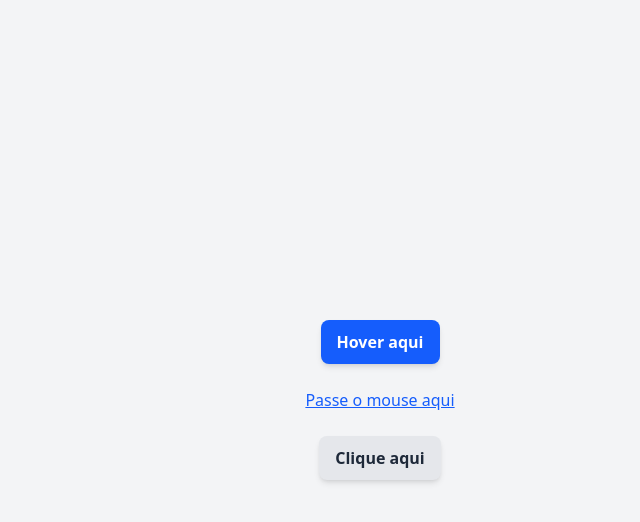
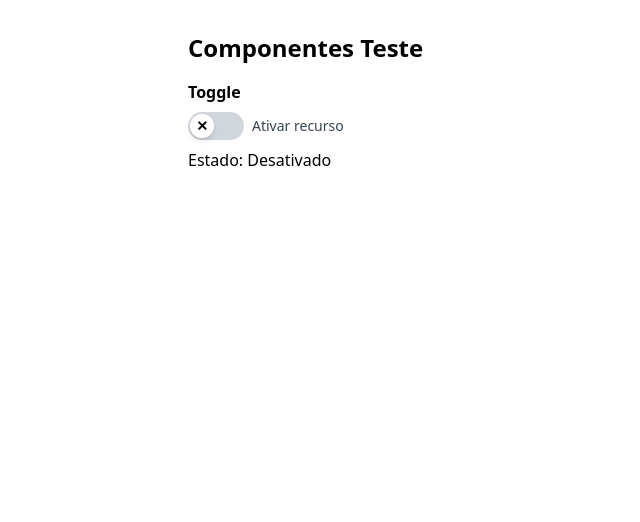
Before and after one commit to brenodev2007/UiKit, a React (Vite) app in the folder ui-kit/: page / in a window 1280 px wide. Shown: the top 522 px of the page, without its empty margins (260-900 px from the left). Built offline with nearby package versions, Linux system fonts and the light colour scheme.

Commit message:
Melhorias no input

```diff
--- a/ui-kit/src/App.tsx
+++ b/ui-kit/src/App.tsx
@@ -1,35 +1,29 @@
 import { useState } from "react";
-import Tooltip from "./components/feedbacks/Tooltip";
-import Button from "./components/button/Button";
+import Toggle from "./components/input/Toggle";
 
 export default function App() {
-  const [clickCount, setClickCount] = useState(0);
+  const [toggleValue, setToggleValue] = useState(false);
 
   return (
-    <div className="min-h-screen flex flex-col items-center justify-center gap-6 p-6 bg-gray-100">
-      {/* Tooltip no hover */}
-      <Tooltip content="Este é um botão de teste" position="top" delay={300}>
-        <Button variant="primary" size="md">
-          Hover aqui
-        </Button>
-      </Tooltip>
+    <div className="p-8 space-y-8 max-w-md mx-auto font-sans">
+      <h1 className="text-2xl font-bold mb-4">Componentes Teste</h1>
 
-      {/* Tooltip em texto */}
-      <Tooltip content="Mensagem explicativa" position="right">
-        <span className="underline cursor-pointer text-blue-600">
-          Passe o mouse aqui
-        </span>
-      </Tooltip>
-
-      {/* Tooltip com ação de click */}
-      <Tooltip content={`Você clicou ${clickCount} vezes`} position="bottom">
-        <Button
-          variant="secondary"
-          onClick={() => setClickCount((prev) => prev + 1)}
-        >
-          Clique aqui
-        </Button>
-      </Tooltip>
+      {/* Toggle */}
+      <div className="space-y-2">
+        <h2 className="font-semibold">Toggle</h2>
+        <Toggle
+          checked={toggleValue}
+          onChange={setToggleValue}
+          label="Ativar recurso"
+          labelPosition="right"
+          withIcons
+          onIcon="✓"
+          offIcon="✕"
+          variant="primary"
+          size="md"
+        />
+        <p>Estado: {toggleValue ? "Ativado" : "Desativado"}</p>
+      </div>
     </div>
   );
 }
--- a/ui-kit/src/components/input/Radio.tsx
+++ b/ui-kit/src/components/input/Radio.tsx
@@ -1,4 +1,4 @@
-import React from "react";
+import React, { useRef, useEffect } from "react";
 
 export interface RadioProps {
   value: string;
@@ -6,7 +6,10 @@ export interface RadioProps {
   children: React.ReactNode;
   name?: string;
   checked?: boolean;
-  onChange?: (value: string) => void;
+  onChange?: (
+    value: string,
+    event?: React.ChangeEvent<HTMLInputElement>
+  ) => void;
   className?: string;
   variant?: "primary" | "success" | "danger" | "warning";
   size?: "sm" | "md" | "lg";
@@ -23,112 +26,88 @@ export function Radio({
   variant = "primary",
   size = "md",
 }: RadioProps) {
-  const handleChange = () => {
-    if (!disabled && onChange) {
-      onChange(value);
-    }
-  };
+  const inputRef = useRef<HTMLInputElement>(null);
+  const isControlled = checked !== undefined;
+  const actualChecked = isControlled ? checked : inputRef.current?.checked;
 
-  // Configurações de variante
   const variantStyles = {
     primary: {
       checked: "border-blue-600 bg-blue-600",
-      hover: "hover:border-blue-400",
+      hover: "hover:border-blue-400 focus:ring-blue-500",
     },
     success: {
       checked: "border-green-600 bg-green-600",
-      hover: "hover:border-green-400",
+      hover: "hover:border-green-400 focus:ring-green-500",
     },
     danger: {
       checked: "border-red-600 bg-red-600",
-      hover: "hover:border-red-400",
+      hover: "hover:border-red-400 focus:ring-red-500",
     },
     warning: {
       checked: "border-yellow-500 bg-yellow-500",
-      hover: "hover:border-yellow-400",
+      hover: "hover:border-yellow-400 focus:ring-yellow-500",
     },
   };
 
-  // Configurações de tamanho
   const sizeStyles = {
-    sm: {
-      radio: "h-3 w-3",
-      dot: "w-1 h-1",
-      text: "text-xs",
-    },
-    md: {
-      radio: "h-4 w-4",
-      dot: "w-1.5 h-1.5",
-      text: "text-sm",
-    },
-    lg: {
-      radio: "h-5 w-5",
-      dot: "w-2 h-2",
-      text: "text-base",
-    },
+    sm: { radio: "h-3 w-3", dot: "w-1 h-1", text: "text-xs" },
+    md: { radio: "h-4 w-4", dot: "w-1.5 h-1.5", text: "text-sm" },
+    lg: { radio: "h-5 w-5", dot: "w-2 h-2", text: "text-base" },
+  };
+
+  const handleChange = (event: React.ChangeEvent<HTMLInputElement>) => {
+    if (disabled) return;
+    if (onChange) onChange(value, event);
   };
 
   return (
     <label
-      className={`
-        flex items-center
-        ${disabled ? "cursor-not-allowed opacity-60" : "cursor-pointer"}
-        ${className}
-      `}
+      className={`flex items-center ${
+        disabled ? "cursor-not-allowed opacity-60" : "cursor-pointer"
+      } ${className}`}
     >
-      {/* Input escondido visualmente mas acessível */}
+      {/* Input real */}
       <input
+        ref={inputRef}
         type="radio"
+        name={name}
         value={value}
-        name={name}
-        checked={checked}
+        checked={actualChecked}
         onChange={handleChange}
         disabled={disabled}
         className="sr-only"
+        aria-checked={actualChecked}
+        role="radio"
       />
 
-      {/* Radio customizado */}
+      {/* Radio visual customizado */}
       <span
         className={`
-          relative
-          rounded-full
-          border-2
-          transition-all
-          duration-200
-          flex
-          items-center
-          justify-center
+          relative rounded-full border-2 flex items-center justify-center
           ${sizeStyles[size].radio}
+          ${disabled ? "border-gray-300 bg-gray-100" : ""}
           ${
-            checked
+            actualChecked
               ? variantStyles[variant].checked
               : "border-gray-300 bg-white"
           }
-          ${disabled ? "border-gray-300 bg-gray-100" : ""}
-          ${!disabled && !checked ? variantStyles[variant].hover : ""}
+          ${!disabled ? variantStyles[variant].hover : ""}
+          transition-all duration-200
+          focus:outline-none focus:ring-2 focus:ring-offset-2
         `}
       >
-        {/* Ponto central quando selecionado */}
-        {checked && (
+        {actualChecked && (
           <span
-            className={`
-              rounded-full
-              bg-white
-              transition-all
-              duration-200
-              ${sizeStyles[size].dot}
-            `}
+            className={`rounded-full bg-white ${sizeStyles[size].dot} transition-all duration-200`}
           />
         )}
       </span>
 
+      {/* Label do Radio */}
       <span
-        className={`
-          ml-2
-          font-medium
-          ${disabled ? "text-gray-400" : "text-gray-700"}
-          ${sizeStyles[size].text}
-        `}
+        className={`ml-2 font-medium ${
+          disabled ? "text-gray-400" : "text-gray-700"
+        } ${sizeStyles[size].text}`}
       >
         {children}
       </span>
--- a/ui-kit/src/components/input/RadioGroup.tsx
+++ b/ui-kit/src/components/input/RadioGroup.tsx
@@ -1,7 +1,8 @@
 import React from "react";
+import type { Radio, RadioProps } from "./Radio";
 
 interface RadioGroupProps {
-  children: React.ReactNode;
+  children: React.ReactElement<RadioProps>[] | React.ReactElement<RadioProps>;
   value?: string;
   defaultValue?: string;
   onChange?: (value: string) => void;
@@ -13,15 +14,6 @@ interface RadioGroupProps {
   disabled?: boolean;
   className?: string;
   orientation?: "vertical" | "horizontal";
-}
-
-interface RadioOptionProps {
-  value: string;
-  disabled?: boolean;
-  children?: React.ReactNode;
-  name?: string;
-  checked?: boolean;
-  onChange?: (value: string) => void;
 }
 
 export function RadioGroup({
@@ -44,20 +36,16 @@ export function RadioGroup({
   const groupName = name || `radio-group-${React.useId()}`;
 
   const handleChange = (newValue: string) => {
-    if (!isControlled) {
-      setInternalValue(newValue);
-    }
-    if (onChange) {
-      onChange(newValue);
-    }
+    if (!isControlled) setInternalValue(newValue);
+    onChange?.(newValue);
   };
 
   const childrenWithProps = React.Children.map(children, (child) => {
-    if (React.isValidElement<RadioOptionProps>(child)) {
+    if (React.isValidElement<RadioProps>(child)) {
       return React.cloneElement(child, {
         name: groupName,
         checked: child.props.value === actualValue,
-        onChange: (val: string) => handleChange(val),
+        onChange: handleChange,
         disabled: disabled || child.props.disabled,
       });
     }
@@ -68,31 +56,24 @@ export function RadioGroup({
     <div className={className}>
       {label && (
         <legend
-          className={`
-          block text-sm font-medium mb-2
-          ${error ? "text-red-600" : "text-gray-700"}
-          ${disabled ? "text-gray-400" : ""}
-        `}
+          className={`block text-sm font-medium mb-2 ${
+            error ? "text-red-600" : "text-gray-700"
+          } ${disabled ? "text-gray-400" : ""}`}
         >
           {label}
           {required && <span className="text-red-500 ml-1">*</span>}
         </legend>
       )}
-
       <div
-        className={`
-        ${orientation === "horizontal" ? "flex flex-wrap gap-4" : "space-y-2"}
-      `}
+        className={
+          orientation === "horizontal" ? "flex flex-wrap gap-4" : "space-y-2"
+        }
       >
         {childrenWithProps}
       </div>
-
       {(error || helperText) && (
         <p
-          className={`
-          text-sm mt-1
-          ${error ? "text-red-500" : "text-gray-500"}
-        `}
+          className={`text-sm mt-1 ${error ? "text-red-500" : "text-gray-500"}`}
         >
           {error || helperText}
         </p>
--- a/ui-kit/src/components/input/Toggle.tsx
+++ b/ui-kit/src/components/input/Toggle.tsx
@@ -31,198 +31,132 @@ export default function Toggle({
   name,
   value,
 }: ToggleProps) {
-  const handleChange = (event: React.ChangeEvent<HTMLInputElement>) => {
-    if (!disabled && onChange) {
-      onChange(event.target.checked);
-    }
+  const handleChange = () => {
+    if (!disabled) onChange?.(!checked);
   };
 
   // Configurações de tamanho
   const sizeStyles = {
     sm: {
-      container: "w-8 h-4",
-      thumb: "w-3 h-3",
-      thumbChecked: "translate-x-4",
-      text: "text-xs",
-      icon: "text-[8px]",
+      container: "w-10 h-5",
+      thumb: "w-4 h-4",
+      translate: "translate-x-5",
+      icon: "text-xs",
     },
     md: {
-      container: "w-10 h-5",
-      thumb: "w-4 h-4",
-      thumbChecked: "translate-x-5",
-      text: "text-sm",
-      icon: "text-[10px]",
+      container: "w-14 h-7",
+      thumb: "w-6 h-6",
+      translate: "translate-x-7",
+      icon: "text-sm",
     },
     lg: {
-      container: "w-12 h-6",
-      thumb: "w-5 h-5",
-      thumbChecked: "translate-x-6",
-      text: "text-base",
-      icon: "text-[12px]",
+      container: "w-16 h-8",
+      thumb: "w-7 h-7",
+      translate: "translate-x-8",
+      icon: "text-base",
     },
   };
 
-  // Configurações de variante
+  // Variantes de cores
   const variantStyles = {
     primary: {
-      background: "bg-blue-600",
-      backgroundDisabled: "bg-blue-300",
+      on: "bg-blue-600",
+      off: "bg-gray-300",
       thumb: "bg-white",
-      text: "text-blue-600",
+      icon: "text-white",
     },
     success: {
-      background: "bg-green-600",
-      backgroundDisabled: "bg-green-300",
+      on: "bg-green-600",
+      off: "bg-gray-300",
       thumb: "bg-white",
-      text: "text-green-600",
+      icon: "text-white",
     },
     danger: {
-      background: "bg-red-600",
-      backgroundDisabled: "bg-red-300",
+      on: "bg-red-600",
+      off: "bg-gray-300",
       thumb: "bg-white",
-      text: "text-red-600",
+      icon: "text-white",
     },
     warning: {
-      background: "bg-yellow-500",
-      backgroundDisabled: "bg-yellow-300",
+      on: "bg-yellow-500",
+      off: "bg-gray-300",
       thumb: "bg-white",
-      text: "text-yellow-600",
+      icon: "text-white",
     },
     neutral: {
-      background: "bg-gray-600",
-      backgroundDisabled: "bg-gray-300",
+      on: "bg-gray-600",
+      off: "bg-gray-300",
       thumb: "bg-white",
-      text: "text-gray-600",
+      icon: "text-white",
     },
   };
 
+  const currentVariant = variantStyles[variant];
+
   const LabelComponent = label ? (
     <span
-      className={`
-        ${sizeStyles[size].text}
-        font-medium
-        ${disabled ? "text-gray-400" : "text-gray-700"}
-        ${disabled ? "cursor-not-allowed" : "cursor-pointer"}
-      `}
-      onClick={() => !disabled && onChange?.(!checked)}
+      className={`font-medium ${sizeStyles[size].icon} ${
+        disabled ? "text-gray-400" : "text-gray-700"
+      } ${disabled ? "cursor-not-allowed" : "cursor-pointer"}`}
+      onClick={handleChange}
     >
       {label}
     </span>
   ) : null;
 
   return (
-    <label
-      className={`
-        flex items-center
-        ${disabled ? "cursor-not-allowed opacity-60" : "cursor-pointer"}
-        ${className}
-        gap-3
-      `}
-    >
-      {/* Label à esquerda */}
+    <div className={`flex items-center gap-2 ${className}`}>
       {label && labelPosition === "left" && LabelComponent}
 
-      {/* Input escondido */}
-      <input
-        type="checkbox"
-        checked={checked}
-        onChange={handleChange}
-        disabled={disabled}
-        name={name}
-        value={value}
-        className="sr-only"
-      />
-
-      {/* Toggle Switch customizado */}
-      <span
-        className={`
-          relative
-          rounded-full
-          transition-colors
-          duration-300
-          flex
-          items-center
-          ${sizeStyles[size].container}
-          ${
-            checked
-              ? disabled
-                ? variantStyles[variant].backgroundDisabled
-                : variantStyles[variant].background
-              : "bg-gray-300"
-          }
-        `}
+      <div
+        onClick={handleChange}
+        className={`relative flex items-center transition-colors duration-300 rounded-full cursor-pointer ${
+          disabled ? "opacity-60 cursor-not-allowed" : ""
+        } ${checked ? currentVariant.on : currentVariant.off} ${
+          sizeStyles[size].container
+        }`}
       >
-        {/* Ícones dentro do toggle */}
+        {/* Ícones opcionais dentro do toggle */}
         {withIcons && (
           <>
             <span
-              className={`
-                absolute
-                left-1
-                ${sizeStyles[size].icon}
-                font-bold
-                text-white
-                transition-opacity
-                duration-300
-                ${checked ? "opacity-0" : "opacity-100"}
-              `}
+              className={`absolute left-1 transition-opacity duration-300 ${
+                checked ? "opacity-0" : "opacity-100"
+              } ${sizeStyles[size].icon} font-bold ${currentVariant.icon}`}
             >
               {offIcon}
             </span>
             <span
-              className={`
-                absolute
-                right-1
-                ${sizeStyles[size].icon}
-                font-bold
-                text-white
-                transition-opacity
-                duration-300
-                ${checked ? "opacity-100" : "opacity-0"}
-              `}
+              className={`absolute right-1 transition-opacity duration-300 ${
+                checked ? "opacity-100" : "opacity-0"
+              } ${sizeStyles[size].icon} font-bold ${currentVariant.icon}`}
             >
               {onIcon}
             </span>
           </>
         )}
 
-        {/* Thumb (bolinha) */}
+        {/* Thumb */}
         <span
-          className={`
-            absolute
-            rounded-full
-            transition-all
-            duration-300
-            ${variantStyles[variant].thumb}
-            ${sizeStyles[size].thumb}
-            top-1/2
-            -translate-y-1/2
-            left-0.5
-            ${checked ? sizeStyles[size].thumbChecked : "translate-x-0"}
-            shadow-md
-            ${!disabled && "hover:scale-110"}
-            flex
-            items-center
-            justify-center
-          `}
+          className={`absolute top-1/2 -translate-y-1/2 left-0.5 rounded-full ${
+            currentVariant.thumb
+          } transition-transform duration-300 shadow-md
+            ${sizeStyles[size].thumb} ${
+            checked ? sizeStyles[size].translate : "translate-x-0"
+          }
+            ${
+              !disabled ? "hover:scale-110" : ""
+            } flex items-center justify-center`}
         >
-          {/* Ícone no thumb */}
           {withIcons && (
-            <span
-              className={`
-                ${sizeStyles[size].icon}
-                font-bold
-                ${variantStyles[variant].text}
-              `}
-            >
+            <span className={`${sizeStyles[size].icon} font-bold`}>
               {checked ? onIcon : offIcon}
             </span>
           )}
         </span>
-      </span>
+      </div>
 
-      {/* Label à direita */}
       {label && labelPosition === "right" && LabelComponent}
-    </label>
+    </div>
   );
 }
```
